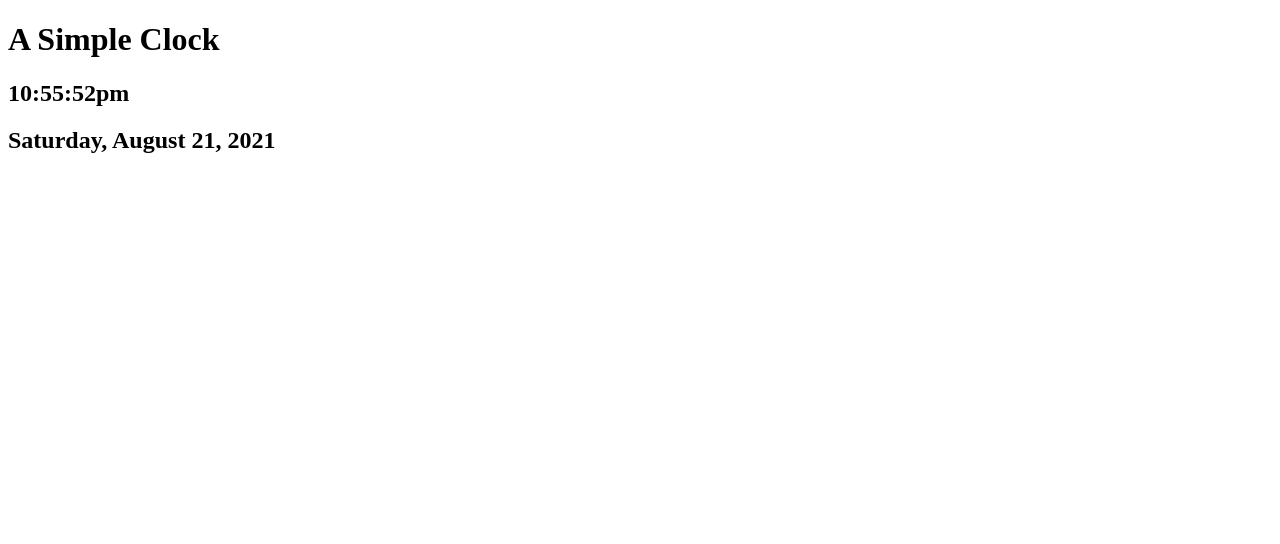
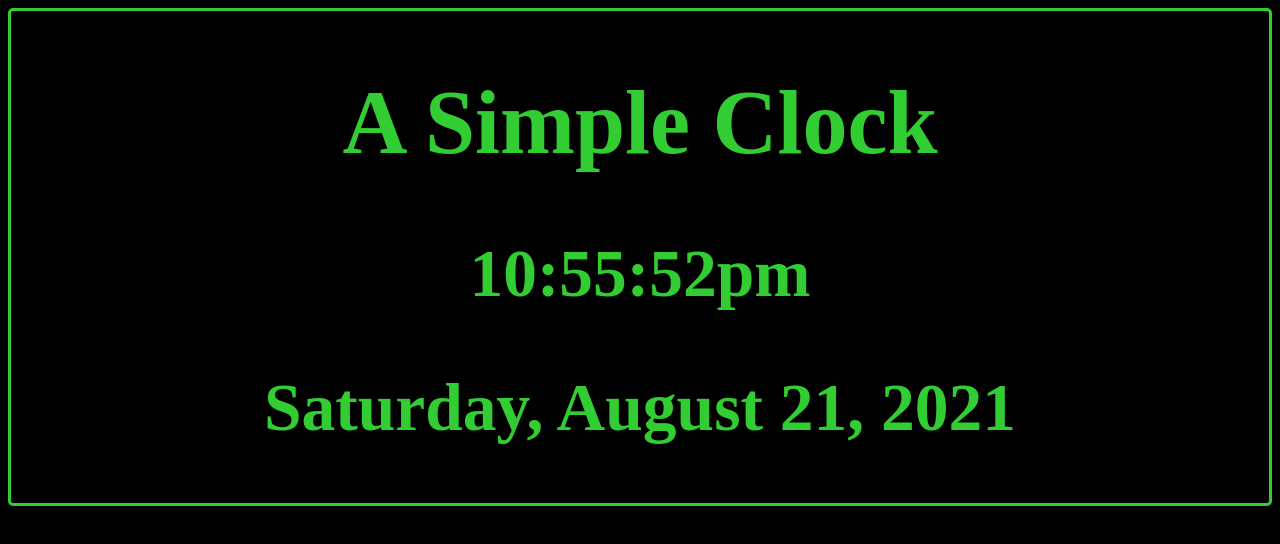
Before and after one commit to sam-shock924/Clock-v2, a plain HTML site: page index.html in a window 1280 px wide. Drawn offline with Linux system fonts and the light colour scheme; a web font is replaced by a local one.

Commit message:
Add files via upload

```diff
--- a/index.html
+++ b/index.html
@@ -4,6 +4,7 @@
     <meta charset="UTF-8">
     <meta http-equiv="X-UA-Compatible" content="IE=edge">
     <meta name="viewport" content="width=device-width, initial-scale=1.0">
+    <link rel="stylesheet" href="styles.css">
     <title>Simple Clock</title>
 </head>
 <body>
--- /dev/null
+++ b/styles.css
@@ -0,0 +1,15 @@
+@font-face {
+  font-family: Orbitron;
+  src: url(Orbitron/Orbitron-VariableFont_wght.ttf);
+}
+
+body {
+  background-color: black;
+  color: limegreen;
+  font-family: Orbitron;
+  font-size: 45px;
+  border-style: solid;
+  border-radius: 5px;
+  border-color: limegreen;
+  text-align: center;
+}
```
